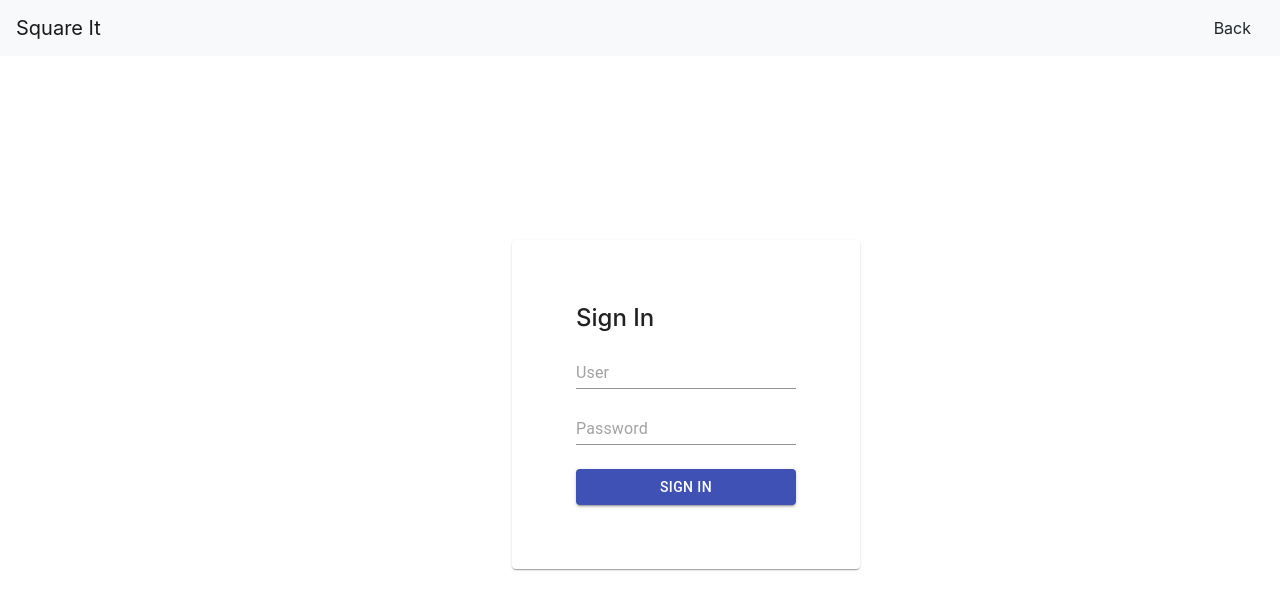
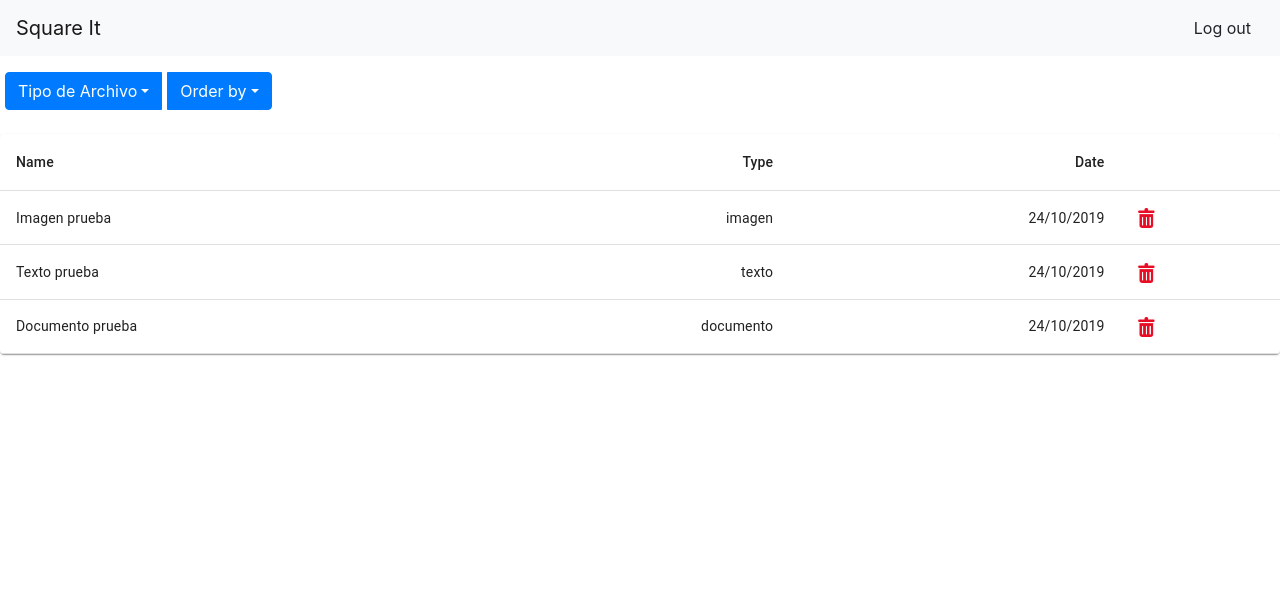
Before and after one commit to ManuGuV/Lab_web, a React (Create React App) app: page / in a window 1280 px wide. Shown: the top 610 px of the page. Built offline with nearby package versions, Linux system fonts and the light colour scheme.

Commit message:
Added my files page

```diff
--- a/src/App.js
+++ b/src/App.js
@@ -2,13 +2,14 @@ import React from 'react';
 import logo from './logo.svg';
 import Home from './Home-page/Home'
 import Login from './Login/Login'
+import MyFiles from './MyFiles/MyFiles'
 import 'bootstrap/dist/css/bootstrap.min.css';
 import './App.css';
 
 function App() {
   return (
     <div>
-      <Login></Login>
+      <MyFiles></MyFiles>
     </div>
   );
 }
--- /dev/null
+++ b/src/MyFiles/Files.js
@@ -0,0 +1,65 @@
+import React from 'react';
+import { makeStyles } from '@material-ui/core/styles';
+import Table from '@material-ui/core/Table';
+import TableBody from '@material-ui/core/TableBody';
+import TableCell from '@material-ui/core/TableCell';
+import TableHead from '@material-ui/core/TableHead';
+import TableRow from '@material-ui/core/TableRow';
+import Paper from '@material-ui/core/Paper';
+import Delete from '../delete.png';
+
+const useStyles = makeStyles(theme => ({
+  root: {
+    width: '100%',
+    marginTop: theme.spacing(3),
+    overflowX: 'auto',
+  },
+  table: {
+    minWidth: 650,
+  },
+}));
+
+function createData(name, type, date) {
+  return { name, type, date };
+}
+
+const rows = [
+  createData('Imagen prueba', 'imagen', '24/10/2019'),
+  createData('Texto prueba', 'texto', '24/10/2019'),
+  createData('Documento prueba', 'documento', '24/10/2019'),
+];
+
+export default function SimpleTable() {
+  const classes = useStyles();
+
+  return (
+    <Paper className={classes.root}>
+      <Table className={classes.table}>
+        <TableHead>
+          <TableRow>
+            <TableCell>Name</TableCell>
+            <TableCell align="right">Type</TableCell>
+            <TableCell align="right">Date</TableCell>
+            <TableCell align="right"> </TableCell>
+          </TableRow>
+        </TableHead>
+        <TableBody>
+          {rows.map(row => (
+            <TableRow key={row.name}>
+              <TableCell component="th" scope="row">
+                {row.name}
+              </TableCell>
+              <TableCell align="right">{row.type}</TableCell>
+              <TableCell align="right">{row.date}</TableCell>
+              <TableCell component="th" scope="row" className = {classes.tableCell} >
+                <div>
+                    <img src={Delete} alt="delete" style={{height:'5%', width: '20px'}}/>
+                </div>
+              </TableCell>
+            </TableRow>
+          ))}
+        </TableBody>
+      </Table>
+    </Paper>
+  );
+}
--- /dev/null
+++ b/src/MyFiles/Filters.js
@@ -0,0 +1,27 @@
+import React from 'react';
+import {ButtonGroup, Dropdown, DropdownButton} from 'react-bootstrap';
+
+ class Filter extends React.Component {
+
+    render() {
+
+        return (
+            <div className="d-flex flex-column">
+            <ButtonGroup toggle className="mt-3">
+            <DropdownButton as={ButtonGroup} title="Tipo de Archivo" id="bg-vertical-dropdown-1" style = {{marginLeft: '5px'}}>
+                <Dropdown.Item eventKey="1">Photo</Dropdown.Item>
+                <Dropdown.Item eventKey="2">Document</Dropdown.Item>
+                <Dropdown.Item eventKey="3">Text</Dropdown.Item>
+            </DropdownButton>
+            <DropdownButton as={ButtonGroup} title="Order by" id="bg-vertical-dropdown-2" style = {{marginLeft: '5px'}}>
+                <Dropdown.Item eventKey="1">Name</Dropdown.Item>
+                <Dropdown.Item eventKey="2">Date</Dropdown.Item>
+            </DropdownButton>
+            </ButtonGroup>
+            </div>
+        )
+    }
+
+ }
+
+ export default Filter;
--- a/src/MyFiles/MyFiles.js
+++ b/src/MyFiles/MyFiles.js
@@ -0,0 +1,17 @@
+import React from 'react';
+import NavBar from './Nav-bar';
+import Filter from './Filters';
+import Files from './Files';
+
+
+function MyFiles() {
+  return (
+    <div className="App">
+      <NavBar></NavBar>
+      <Filter></Filter>
+      <Files></Files>
+    </div>
+  );
+}
+
+export default MyFiles;
--- /dev/null
+++ b/src/MyFiles/Nav-bar.js
@@ -0,0 +1,21 @@
+import React from 'react';
+import {Navbar, Button} from 'react-bootstrap';
+
+
+ class NavBar extends React.Component {
+
+    render() {
+
+        return (
+            <div>
+                <Navbar bg="light" expand="lg">
+                <Navbar.Brand href="#home">Square It</Navbar.Brand>
+                    <Button variant="contained" style = {{marginLeft: 'auto'}}>Log out</Button>
+                </Navbar>
+             </div>
+        )
+    }
+
+ }
+
+ export default NavBar;
```
Also changed, not shown: src/delete.png (added), 1 other file (tests, documents, lock files or other folders).
